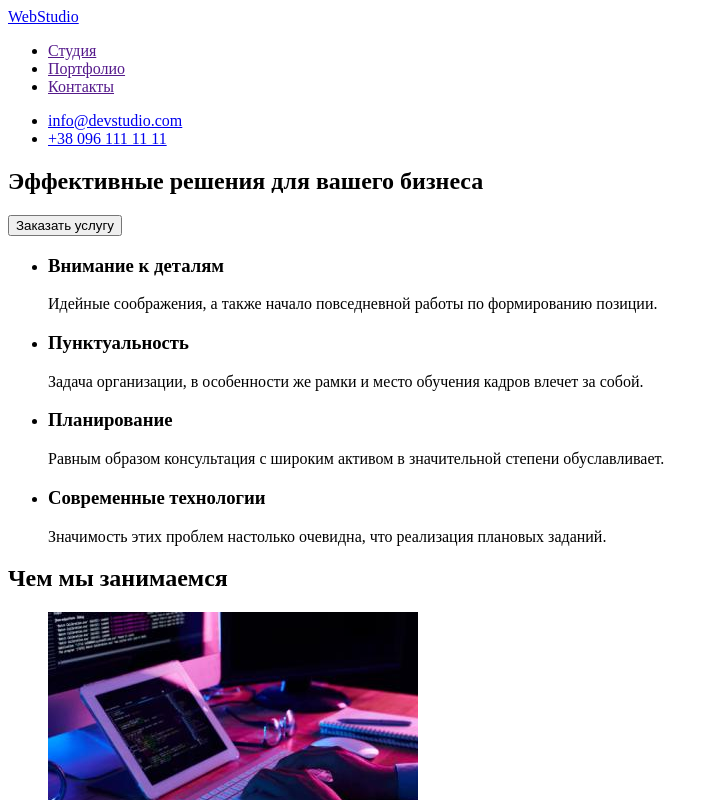
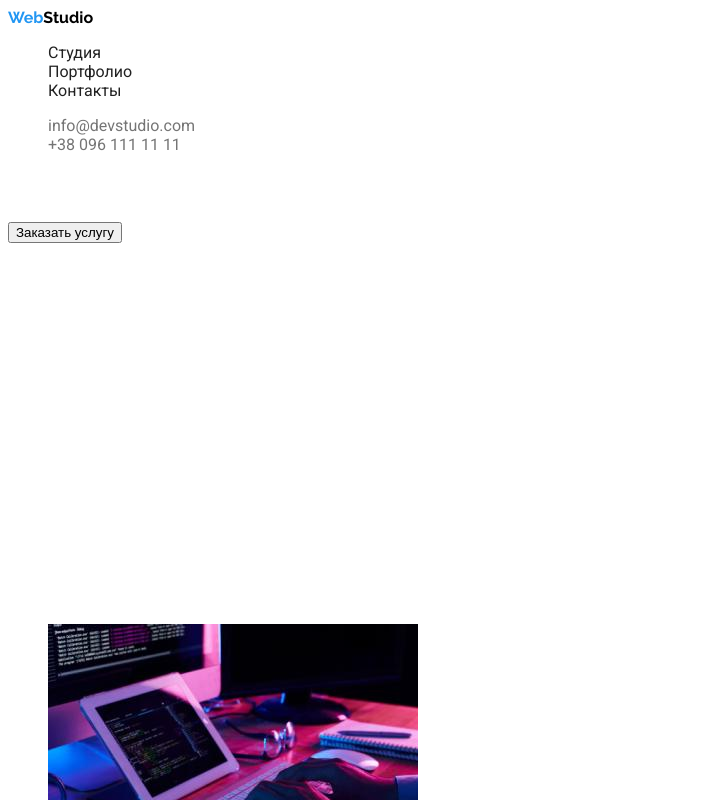
Before and after one commit to Khrystyna-Hats/goit-markup-hw-01, a plain HTML site: page index.html in a window 1280 px wide. Shown: the top 800 px of the page, without its empty margins (0-719 px from the left). Drawn offline with Linux system fonts and the light colour scheme.

Commit message:
Header css

```diff
--- /dev/null
+++ b/css/styles.css
@@ -0,0 +1,60 @@
+:root {
+  --main-text-color: #212121;
+  --second-text-color: #757575;
+  --third-text-color: #ffffff;
+  --accent-color: #2196f3;
+  --second-background-color: #2f303a;
+  --third-background-color: #f5f4fa;
+}
+
+body {
+  font-family: "Roboto", sans-serif;
+  color: #ffffff;
+}
+
+.link {
+  text-decoration: none;
+}
+
+.list {
+  list-style-type: none;
+}
+
+/* Header */
+.logo {
+  font-family: "Raleway";
+  Font style: 700;
+  Font size: 26px;
+  Line height: 1.19;
+  Letter spacing: 3%;
+  color: #000000;
+}
+
+.accent-logo {
+  color: var(--accent-color);
+}
+
+.nav-item-link {
+    font style: 500;
+    font size: 14px;
+    line height: 1.14;
+    letter spacing: 2%;
+    color: var(--main-text-color);
+}
+
+.nav-item-link:hover,
+.nav-item-link:focus,
+.second-address-item-link:hover,
+.second-address-item-link:focus {
+    color: var(--accent-color);
+}
+
+.second-address-item-link {
+    font style: 500;
+    font size: 14px;
+    line height: 1.14;
+    letter spacing: 2%;
+    color: var(--second-text-color);
+}
+
+/* Hero */
--- a/index.html
+++ b/index.html
@@ -5,29 +5,34 @@
     <meta http-equiv="X-UA-Compatible" content="IE=edge">
     <meta name="viewport" content="width=device-width, initial-scale=1.0">
     <title>Студия</title>
+    <link rel="preconnect" href="https://fonts.googleapis.com">
+    <link rel="preconnect" href="https://fonts.gstatic.com" crossorigin>
+    <link href="https://fonts.googleapis.com/css2?family=Raleway:wght@700&family=Roboto:wght@400;500;700;900&display=swap"
+        rel="stylesheet">
+    <link rel="stylesheet" href="./css/styles.css">
 </head>
 <body>
     <header>
         <nav>
-            <a href="./index.html">WebStudio</a>
-            <ul>
-                <li>
-                    <a href="">Студия</a>
+            <a href="./index.html" class="logo link"><span class="accent-logo">Web</span>Studio</a>
+            <ul class="nav link">
+                <li class="nav-item">
+                    <a class="nav-item-link link" href="">Студия</a>
                 </li>
-                <li>
-                    <a href="">Портфолио</a>
+                <li class="nav-item">
+                    <a class="nav-item-link link" href="">Портфолио</a>
                 </li>
-                <li>
-                    <a href="">Контакты</a>
+                <li class="nav-item">
+                    <a class="nav-item-link link" href="">Контакты</a>
                 </li>
             </ul>
         </nav>
-        <ul>
-            <li>
-                <a href="mailto:info@devstudio.com">info@devstudio.com</a>
+        <ul class="second-address">
+            <li class="second-address-item">
+                <a class="second-address-item-link link" href="mailto:info@devstudio.com">info@devstudio.com</a>
             </li>
-            <li>
-                <a href="tel:+380961111111">+38 096 111 11 11</a>
+            <li class="second-address-item">
+                <a class="second-address-item-link link" href="tel:+380961111111">+38 096 111 11 11</a>
             </li>
         </ul>
     </header>
@@ -102,7 +107,7 @@
         </section>
     </main>
 <footer>
-    <a href="index.html">WebStudio</a>
+    <a href="index.html" class="logo link"><span class="accent-logo">Web</span>Studio</a>
     <address>
         <ul>
             <li>
```
Also changed, not shown: images/portfolio-1.jpg (added), images/portfolio-2.jpg (added), images/portfolio-3.jpg (added), images/portfolio-4.jpg (added), images/portfolio-5.jpg (added), images/portfolio-6.jpg (added), images/portfolio-7.jpg (added), images/portfolio-8.jpg (added), images/portfolio-9.jpg (added).
